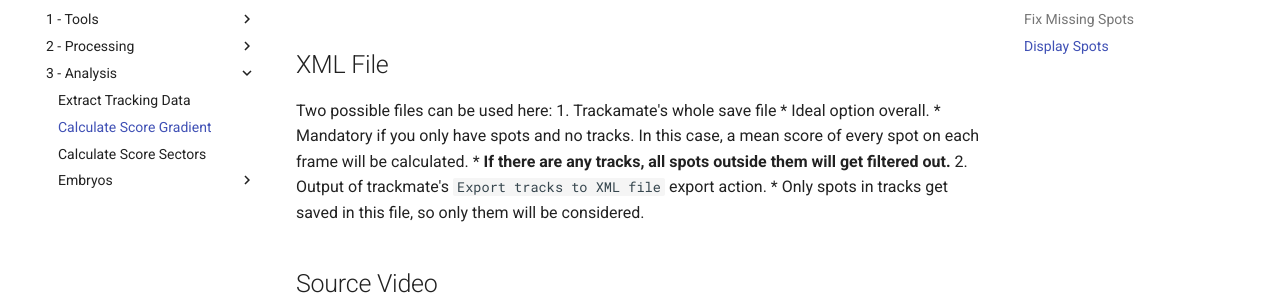
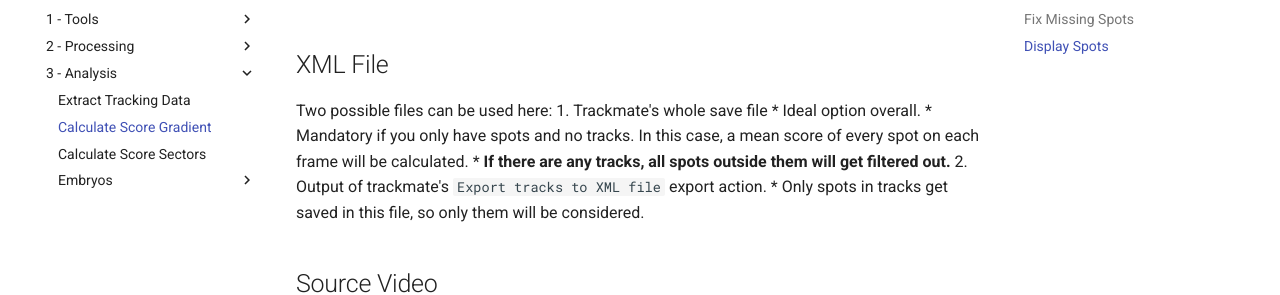
Before and after one commit to labmus-ufrj/Animove, an MkDocs documentation site: the page built from docs/docs/analysis/score-gradient.md, in a window 1280 px wide and 1097 px high. Shown: the part 173-468 px from the top of the window. Built offline with MkDocs 1.6.1 and Material for MkDocs 9.7.7, drawn with Linux system fonts in a browser that asks for light colours; comment, search, counter and statistics services are not loaded.

Commit message:
Update score-gradient.md

```diff
--- a/docs/docs/analysis/score-gradient.md
+++ b/docs/docs/analysis/score-gradient.md
@@ -2,7 +2,7 @@
 
 ## XML File
 Two possible files can be used here:
-1. Trackamate's whole save file
+1. Trackmate's whole save file
     * Ideal option overall.
     * Mandatory if you only have spots and no tracks. In this case, a mean score of every spot on each frame will be calculated.
     * **If there are any tracks, all spots outside them will get filtered out.**
```
